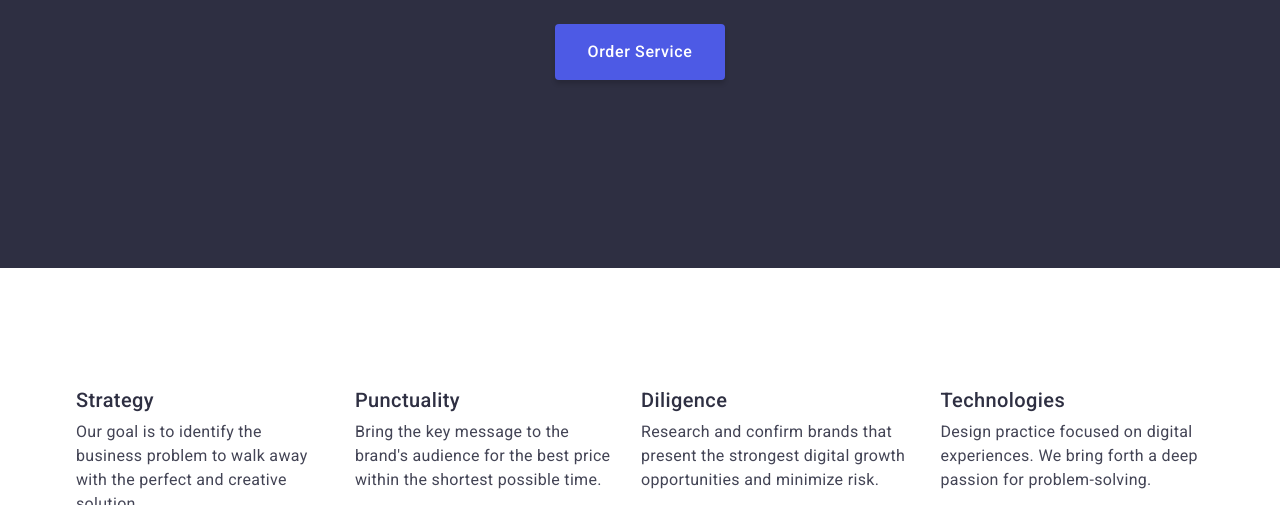
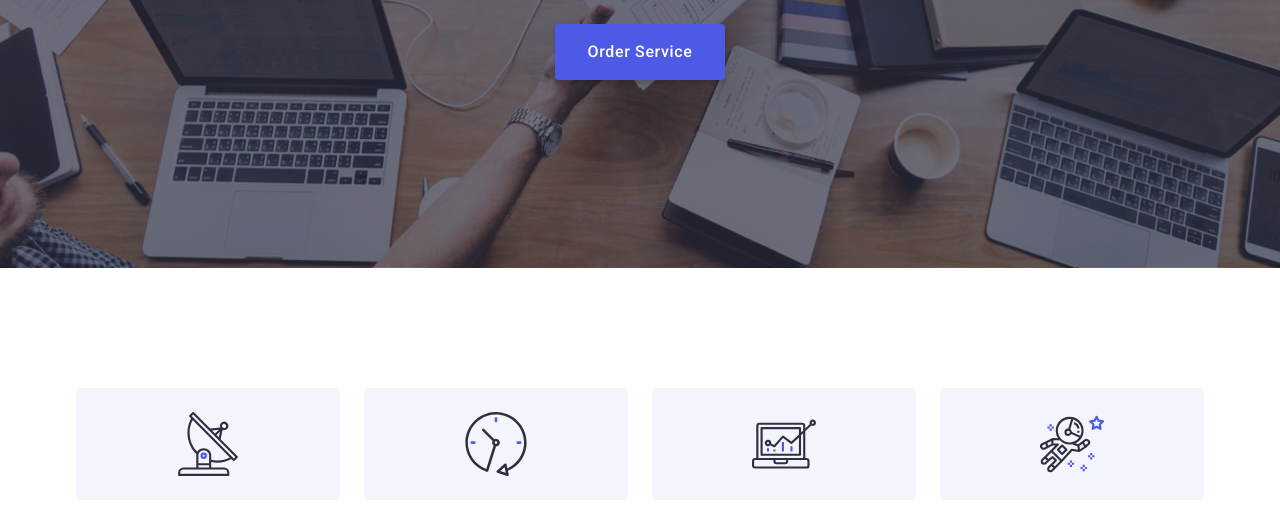
Before and after one commit to Yar-STR/goit-markup-hw-04, a plain HTML site: page index.html in a window 1280 px wide. Shown: the part 405-910 px from the top of the page. Drawn offline with nearby package versions, Linux system fonts and the light colour scheme.

Commit message:
HT#4-hero-skills-done

```diff
--- a/css/styles.css
+++ b/css/styles.css
@@ -155,8 +155,13 @@ color: var(--contacts-color);
 .section-banner {
 background: var(--main-text-color);
 padding: 188px 0;
+/* background-image: url(../images/people-office\ 1.jpg); */
+background-position: 50% 50%;
+background-repeat: no-repeat;
 
+background-image: linear-gradient(rgba(46, 47, 66, 0.7), rgba(46, 47, 66, 0.7)), url(../images/people-office\ 1.jpg);
 }
+
 .site-banner {
 width: 496px;
 font-size: 56px;
@@ -199,12 +204,36 @@ border-radius: 4px;
    .skill-section {
 padding: 120px 0;
    }
+.svg-list-skills {
+   display: flex;
+   margin: 0px;
+   padding: 0px;
+   gap: 24px;
+   justify-content: center;
+}
+.svg-item {
+  width: 264px;
+  height: 112px;
+display: flex;
+justify-content: center;
+align-items: center;
+margin: 0 auto;
+background-color: #F4F4FD;
+border-radius: 4px;
+margin-bottom: 8px;
+}
+
+.svg-img-skill {
+   width: 64px;
+   height: 64px;
+}
 
 .skill-list {
    display: flex;
    gap: 24px;
    text-align: left;
    padding: 0px;
+   justify-content: center;
 }
 /* .hidden-title{
 
@@ -219,6 +248,7 @@ margin-bottom: 8px;
 
 }
 .skill-descrip {
+   width: 264px;
 font-size: 16px;
 line-height: 1.5;
 color: var(--skill-descrip);
@@ -341,7 +371,7 @@ line-height: 1.5;
 /* ---------//Portfolio page //---------------- */
 
 
-.main-saction-portfolio {
+.main-section-portfolio {
    padding-top: 96px;
    padding-bottom: 120px;
 }
--- a/index.html
+++ b/index.html
@@ -52,8 +52,33 @@
         користувачів і залишимо для сканерів пошуковиків -->
         <div class="container">
           <h2 hidden class="hidden-title">Our skills</h2>
-        <ul class="skill-list list">
-          <li>
+<ul class="svg-list-skills list">
+  <li class="svg-item">
+    <svg class="svg-img-skill"> <use href="./images/sprite-svg-skills.svg#icon-antenna-svg-optm"></use>
+  </svg>
+</li>
+  <li class="svg-item">
+     <svg class="svg-img-skill"> <use href="./images/sprite-svg-skills.svg#icon-clock-svg-optm"></use>
+  </svg>
+</li>
+  <li class="svg-item">
+     <svg class="svg-img-skill"> <use href="./images/sprite-svg-skills.svg#icon-diagram-svg-optm"></use>
+  </svg>
+</li>
+  <li class="svg-item">
+    <svg class="svg-img-skill"> <use href="./images/sprite-svg-skills.svg#icon-astronaut-svg-optm"></use>
+  </svg>
+</li>
+</ul>
+
+
+
+
+
+
+
+   <ul class="skill-list list">
+<li>
             <h3 class="skill-item">Strategy</h3>
             <p class="skill-descrip">
               Our goal is to identify the business problem to walk away with the
@@ -61,6 +86,7 @@
             </p>
           </li>
           <li>
+
             <h3 class="skill-item">Punctuality</h3>
             <p class="skill-descrip">
               Bring the key message to the brand's audience for the best price
@@ -68,6 +94,7 @@
             </p>
           </li>
           <li>
+
             <h3 class="skill-item">Diligence</h3>
             <p class="skill-descrip">
               Research and confirm brands that present the strongest digital
@@ -75,6 +102,7 @@
             </p>
           </li>
           <li>
+
             <h3 class="skill-item">Technologies</h3>
             <p class="skill-descrip">
               Design practice focused on digital experiences. We bring forth a
```
Also changed, not shown: portfolio.html (+1 -1 lines), images/people-office 1.jpg (added), images/sprite-svg-skills.svg (added), images/vector-img/antenna-svg-optm.svg (added), images/vector-img/antenna-svg.svg (added), images/vector-img/astronaut-svg-optm.svg (added), images/vector-img/astronaut-svg.svg (added), images/vector-img/clock-svg-optm.svg (added), images/vector-img/clock-svg.svg (added), images/vector-img/diagram-svg-optm.svg (added), images/vector-img/diagram-svg.svg (added), images/vector-img/symbol-defs.svg (added), 2 other files.
